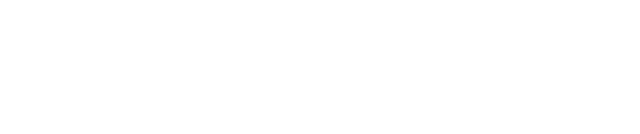
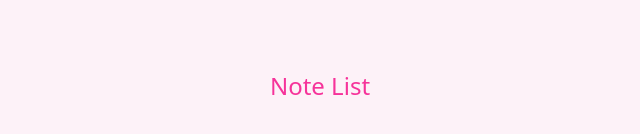
Before and after one commit to ralphmarondev/SpringNote, a Vue app in the folder client/: page /note-list in a window 1280 px wide. Before the commit this address had no page. Shown: the part 314-448 px from the top of the page, without its empty margins (320-960 px from the left). Built offline with nearby package versions, Linux system fonts and the light colour scheme.

Commit message:
client: add NoteListIndex, navigate there when login success

```diff
--- a/client/src/router/index.ts
+++ b/client/src/router/index.ts
@@ -12,6 +12,11 @@
       path: '/register',
       name: 'register',
       component: () => import('@/views/auth/register/RegisterIndex.vue'),
+    },
+    {
+      path: '/note-list',
+      name: 'note-list',
+      component: () => import('@/views/home/note-list/NoteListIndex.vue')
     }
   ],
 })
--- a/client/src/views/auth/login/LoginIndex.vue
+++ b/client/src/views/auth/login/LoginIndex.vue
@@ -1,9 +1,12 @@
 <script setup lang="ts">
 import {ref} from "vue";
 import axiosInstance from "@/axiosInstance.ts";
+import {useRouter} from "vue-router";
 
 const email = ref('')
 const password = ref('')
+
+const router = useRouter()
 
 const login = async () => {
   console.log(`Email: ${email.value}, Password: ${password.value}`)
@@ -14,6 +17,7 @@
   axiosInstance.post("/users/login", data)
       .then(res => {
         console.log(res)
+        router.push("/note-list")
       })
       .catch(err => {
         console.log('Login error:', err.response?.data || err.message)
--- /dev/null
+++ b/client/src/views/home/note-list/NoteListIndex.vue
@@ -0,0 +1,9 @@
+<script setup lang="ts">
+
+</script>
+
+<template>
+  <section class="h-screen w-screen flex items-center justify-center bg-pink-50">
+    <h3 class="text-2xl text-pink-500">Note List</h3>
+  </section>
+</template>
```
